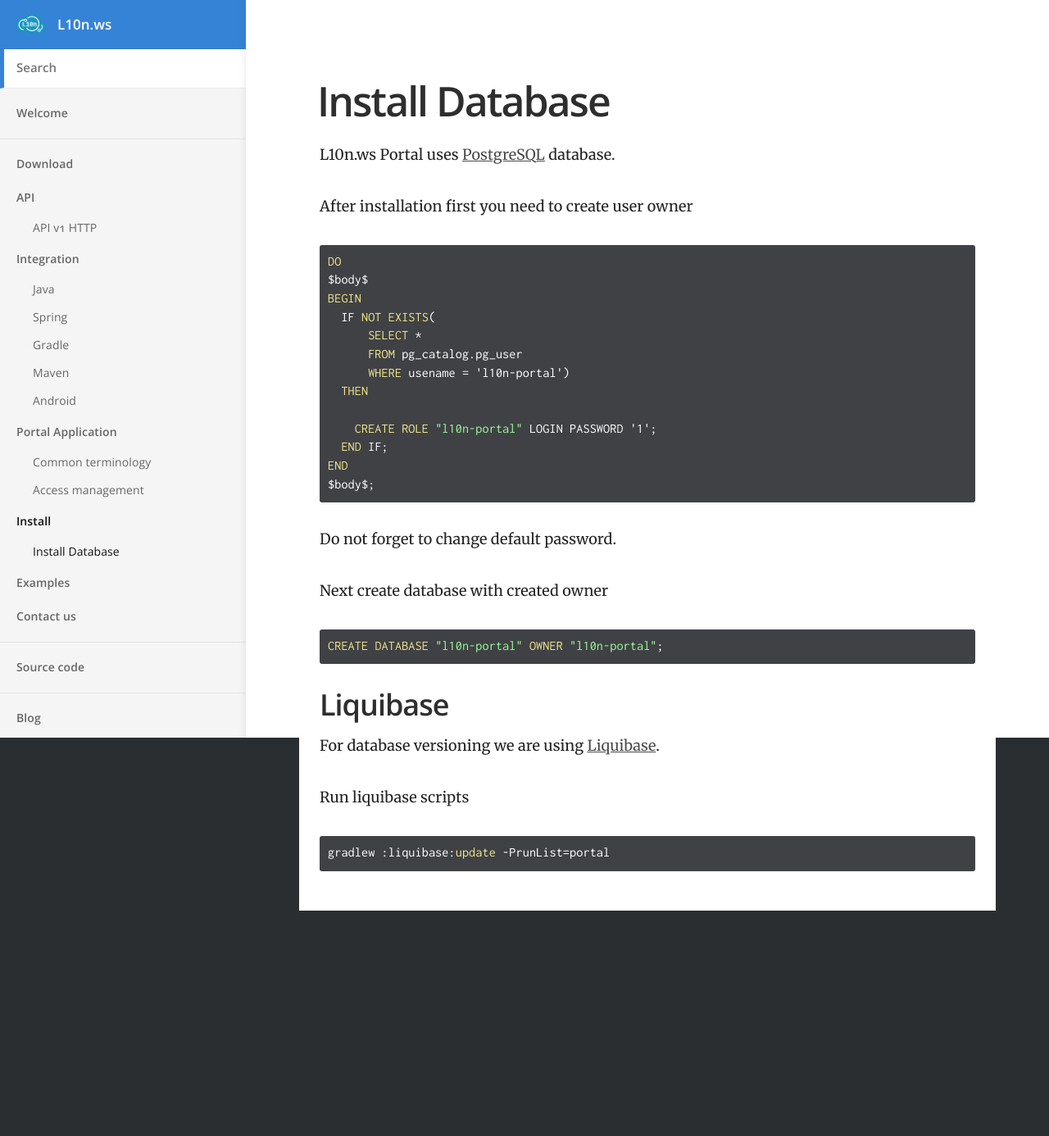
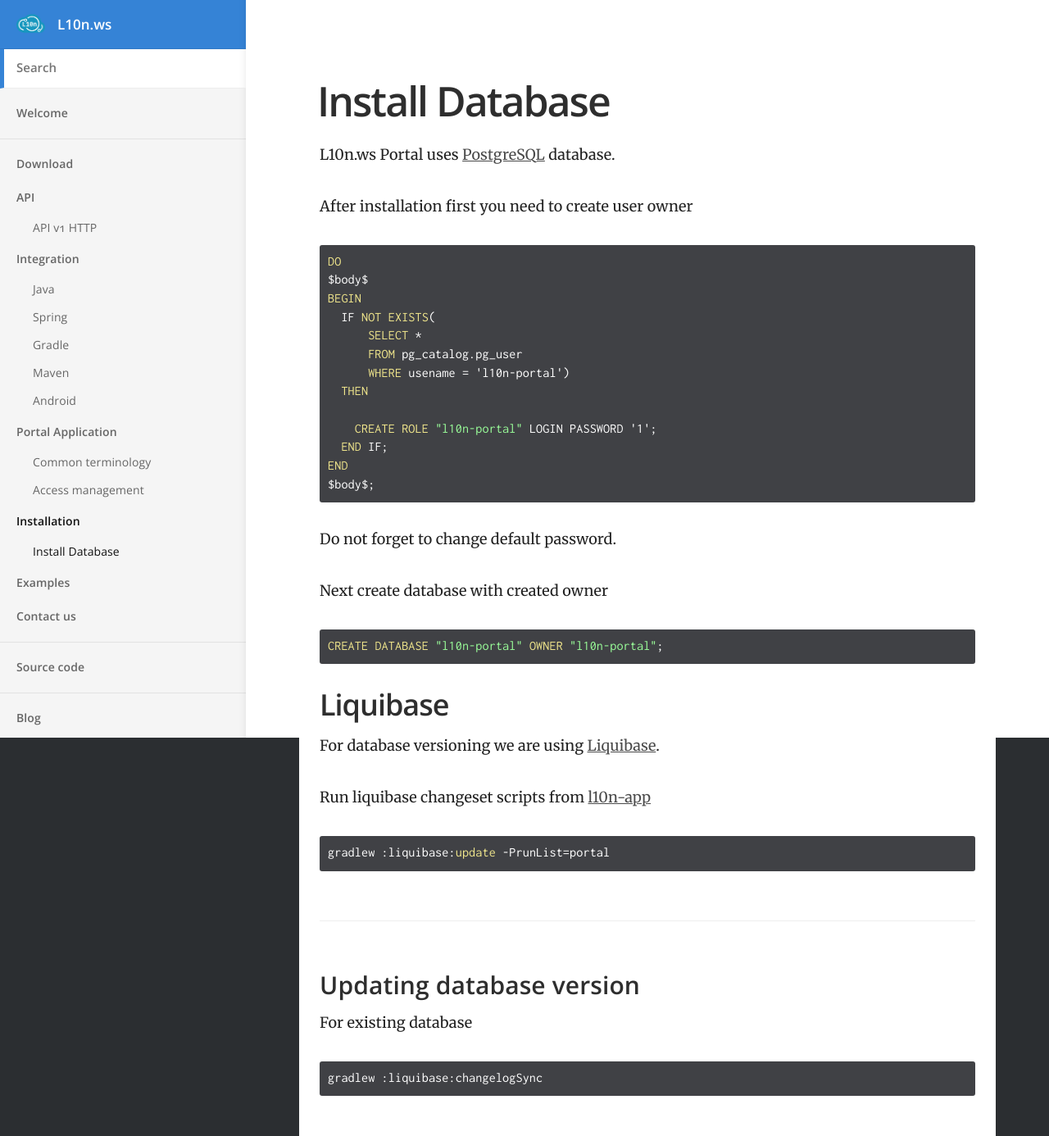
Before and after one commit to l10nws/docs, a Jekyll site: the page built from _docs/install/database.md, in a window 1280 px wide. Shown: the whole page at 82% size. Built offline with Jekyll 4.4.1, drawn with Linux system fonts in a browser that asks for light colours; before the commit the page ends 1111 px from its top, so only the background shows below that.

Commit message:
Add install database// add versioning

````diff
--- a/_docs/install/database.md
+++ b/_docs/install/database.md
@@ -1,6 +1,6 @@
 ---
 title: Install Database
-category: Install
+category: Installation
 order: 9
 ---
 
@@ -37,8 +37,15 @@ CREATE DATABASE "l10n-portal" OWNER "l10n-portal";
 
 For database versioning we are using [Liquibase](http://www.liquibase.org/).
 
-Run liquibase scripts
+Run liquibase changeset scripts from [l10n-app](https://github.com/l10nws/l10n-app)
 
  ```sql
 gradlew :liquibase:update -PrunList=portal
 ```
+
+### Updating database version
+For existing database
+
+```sql
+gradlew :liquibase:changelogSync
+```
````
